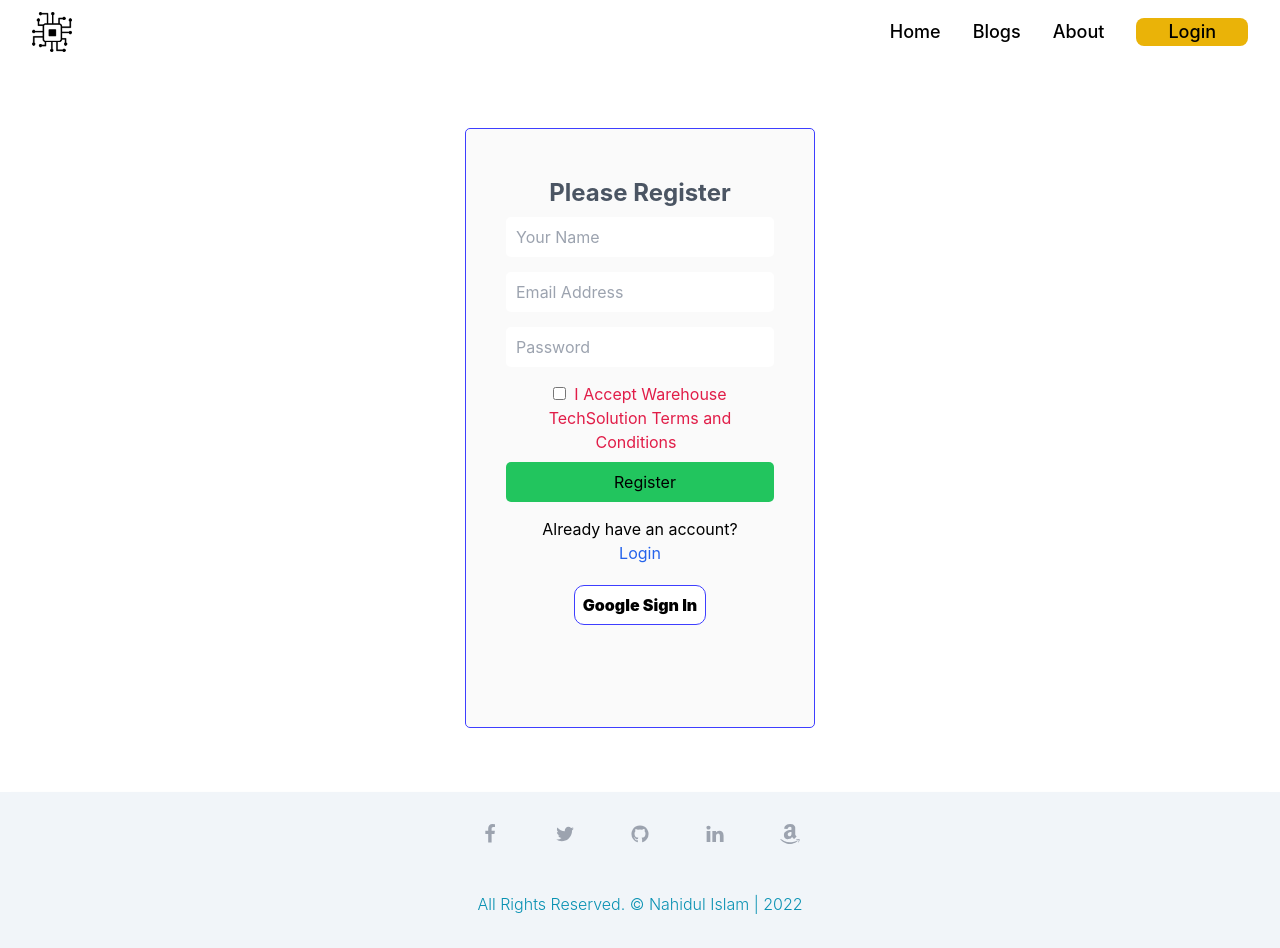
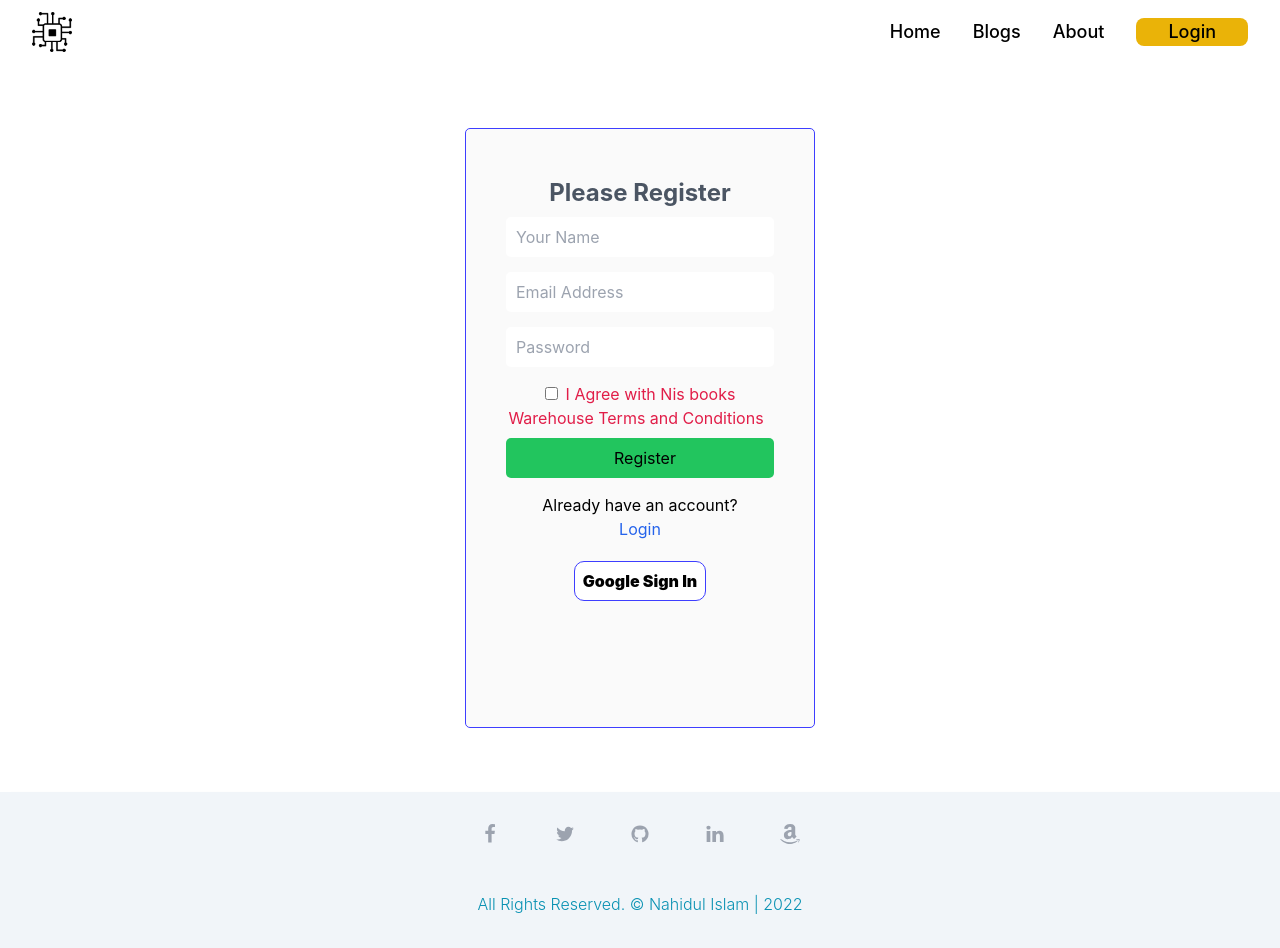
Before and after one commit to withnahidul/assignment-11-client, a React (Create React App) app: page /register in a window 1280 px wide. Built offline with nearby package versions, Linux system fonts and the light colour scheme; no server answers.

Commit message:
login-change

```diff
--- a/src/components/Login/Register/Register.js
+++ b/src/components/Login/Register/Register.js
@@ -59,7 +59,7 @@ const Register = () => {
 
                 <input onClick={() => setAgree(!agree)} type="checkbox" name="terms" id="terms" />
 
-                <label className={`p-2 ${agree ? '' : 'text-rose-600'}`} htmlFor="terms">I Accept Warehouse TechSolution Terms and Conditions</label>
+                <label className={`p-2 ${agree ? '' : 'text-rose-600'}`} htmlFor="terms">I Agree with Nis books Warehouse Terms and Conditions</label>
                 <input
                     disabled={!agree}
                     className='mx-auto bg-green-500 mt-2'
```
